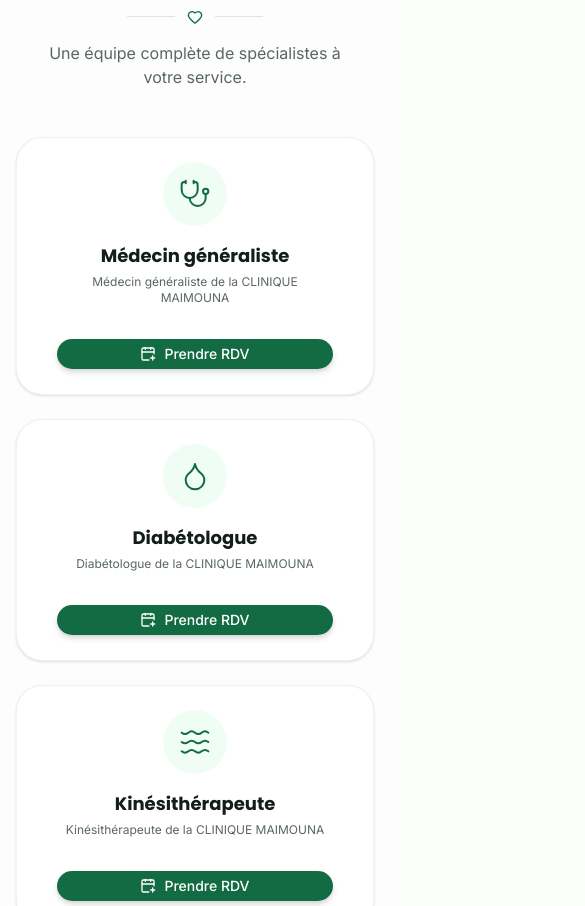
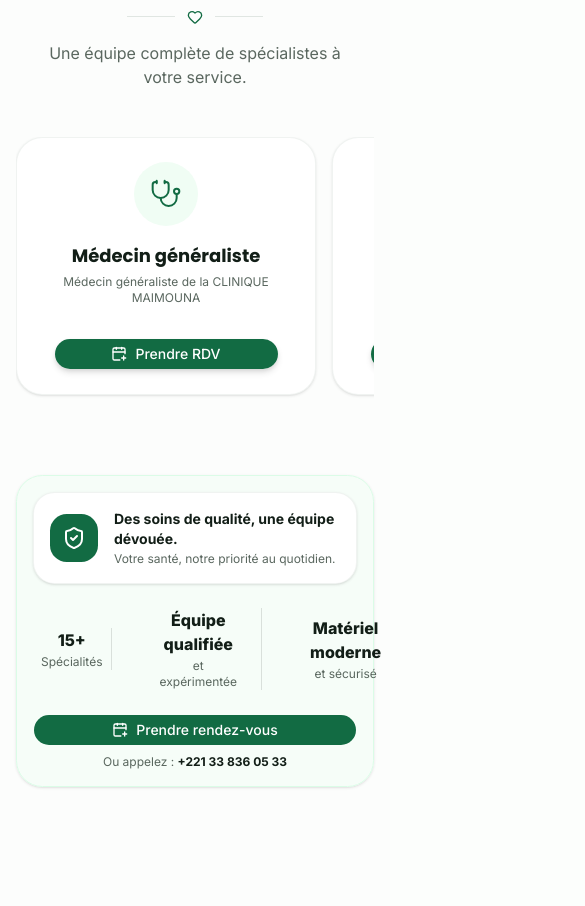
Before and after one commit to mactar27/clinique, a Next.js app: page / in a window 390 px wide. Shown: the part 3900-4806 px from the top of the page, 585 px wide, since content can reach past the window. Built offline with nearby package versions, Linux system fonts and the light colour scheme.

Commit message:
fix: convert specialties list to horizontal swipe carousel on mobile

```diff
--- a/components/sections/specialties.tsx
+++ b/components/sections/specialties.tsx
@@ -61,12 +61,12 @@ export function Specialties() {
           <p className="text-pretty text-base text-muted-foreground">Une équipe complète de spécialistes à votre service.</p>
         </div>
 
-        {/* Grid */}
-        <ul className="mt-12 grid gap-6 sm:grid-cols-2 lg:grid-cols-4">
+        {/* Grid / Mobile Carousel */}
+        <ul className="mt-12 flex overflow-x-auto snap-x snap-mandatory gap-4 pb-8 sm:grid sm:gap-6 sm:grid-cols-2 lg:grid-cols-4 sm:overflow-visible sm:snap-none [&::-webkit-scrollbar]:hidden [-ms-overflow-style:none] [scrollbar-width:none]">
           {specialties.slice(0, 12).map((s) => {
             const Icon = icons[s.slug] ?? Stethoscope
             return (
-              <li key={s.slug}>
+              <li key={s.slug} className="w-[80vw] max-w-[300px] shrink-0 snap-center sm:w-auto sm:max-w-none">
                 <div className="group flex h-full flex-col items-center text-center gap-4 rounded-3xl border border-border/40 bg-white p-6 shadow-sm transition-all hover:border-[#126b43]/30 hover:shadow-md">
                   <div className="flex size-16 shrink-0 items-center justify-center rounded-full bg-green-50 text-[#126b43]">
                     <Icon className="size-8" strokeWidth={1.5} aria-hidden="true" />
```
